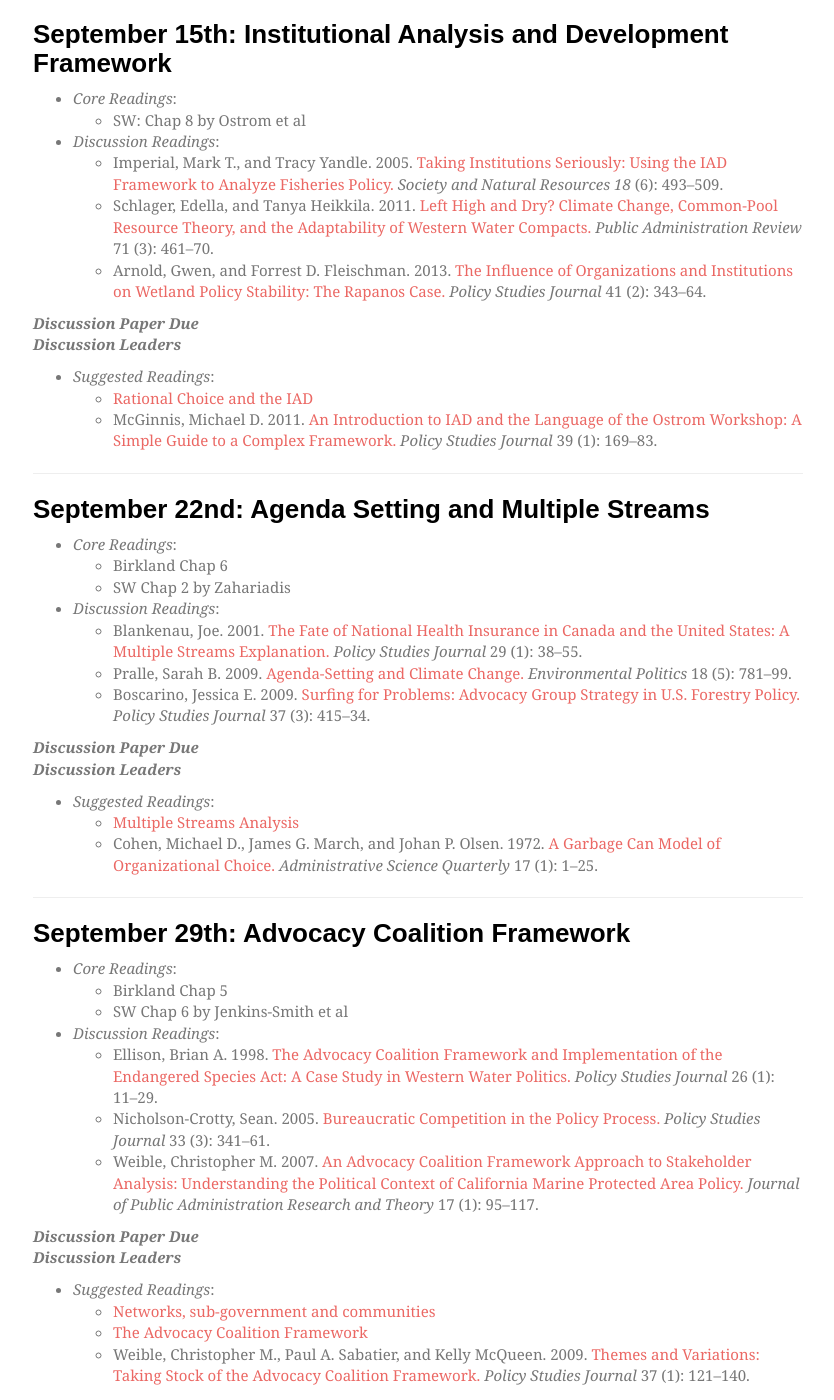
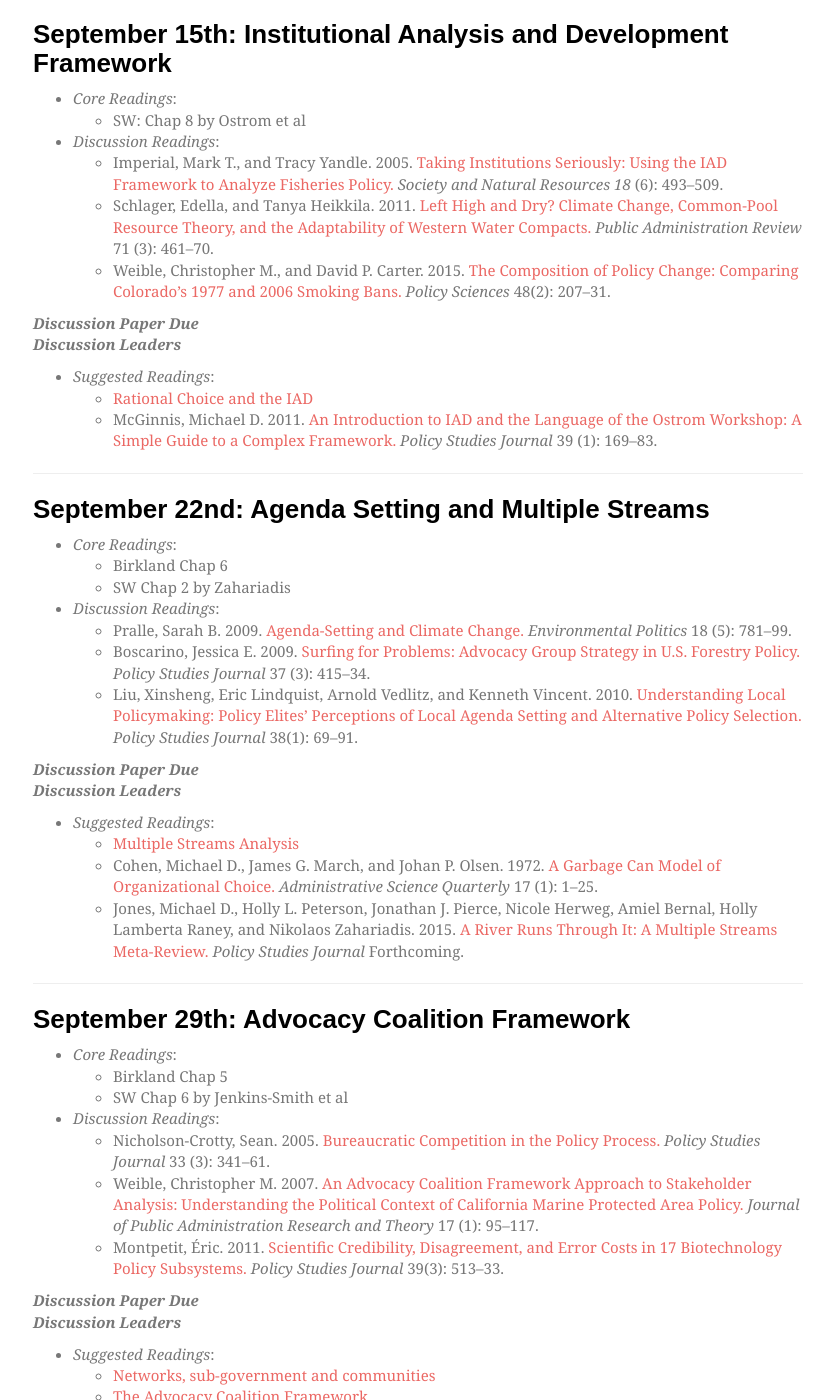
Before and after one commit to mnowlin/evss-puba602, a Jekyll site: the page built from schedule.md, in a window 1280 px wide and 1400 px high, scrolled down 1661 px. Shown: the whole window, without its empty margins (222-1056 px from the left). Built offline with Jekyll 4.4.1, drawn with Linux system fonts in a browser that asks for light colours; nearby versions of some CDN libraries; some web fonts are replaced; part of the change alters nothing that is shown; some of the changed text lies outside the part shown.

Commit message:
update schedule

```diff
--- a/schedule.md
+++ b/schedule.md
@@ -90,15 +90,14 @@ __Bertelli__: Bertelli, Anthony Micheal. 2012. _The Political Economy of Public
 
 -  _Discussion Readings_:
     * Imperial, Mark T., and Tracy Yandle. 2005. [Taking Institutions
-    Seriously: Using the IAD Framework to Analyze Fisheries Policy.]()
+    Seriously: Using the IAD Framework to Analyze Fisheries Policy.](http://www.tandfonline.com/doi/abs/10.1080/08941920590947922#.VdsyXXh6mi4)
     _Society and Natural Resources 18_ (6): 493–509.
     * Schlager, Edella, and Tanya Heikkila. 2011. [Left High and Dry?
     Climate Change, Common-Pool Resource Theory, and the Adaptability of
-    Western Water Compacts.]() _Public Administration Review_ 71 (3):
+    Western Water Compacts.](http://onlinelibrary.wiley.com/store/10.1111/j.1540-6210.2011.02367.x/asset/j.1540-6210.2011.02367.x.pdf;jsessionid=3F6029B0481111E4E0ED77D9153CB65C.f01t01?v=1&t=idq21loq&s=a8cac90648443e9f6af93207afb0f2c4e7862b68) _Public Administration Review_ 71 (3):
     461–70.
-    * Arnold, Gwen, and Forrest D. Fleischman. 2013. [The Influence of
-    Organizations and Institutions on Wetland Policy Stability: The
-    Rapanos Case.]() _Policy Studies Journal_ 41 (2): 343–64.
+    * Weible, Christopher M., and David P. Carter. 2015. [The Composition of Policy Change: Comparing Colorado’s 1977 and 2006 Smoking Bans.](http://link.springer.com/article/10.1007/s11077-015-9217-x) _Policy Sciences_ 48(2): 207–31.
+
 
 <span>***Discussion Paper Due***</span>\
 <span>***Discussion Leaders***</span>
@@ -106,7 +105,7 @@ __Bertelli__: Bertelli, Anthony Micheal. 2012. _The Political Economy of Public
 -  _Suggested Readings_:
     * [Rational Choice and the IAD](https://paulcairney.wordpress.com/2014/04/10/policy-concepts-in-1000-words-rational-choice-and-the-iad/)
     * McGinnis, Michael D. 2011. [An Introduction to IAD and the Language
-    of the Ostrom Workshop: A Simple Guide to a Complex Framework.]()
+    of the Ostrom Workshop: A Simple Guide to a Complex Framework.](http://onlinelibrary.wiley.com/doi/10.1111/j.1541-0072.2010.00401.x/full)
     _Policy Studies Journal_ 39 (1): 169–83.
 
 ---
@@ -118,14 +117,13 @@ __Bertelli__: Bertelli, Anthony Micheal. 2012. _The Political Economy of Public
     * SW Chap 2 by Zahariadis
 
 -  _Discussion Readings_:
-    * Blankenau, Joe. 2001. [The Fate of National Health Insurance in
-    Canada and the United States: A Multiple Streams Explanation.]()
-    _Policy Studies Journal_ 29 (1): 38–55.
-    * Pralle, Sarah B. 2009. [Agenda-Setting and Climate Change.]()
+    * Pralle, Sarah B. 2009. [Agenda-Setting and Climate Change.](http://www.tandfonline.com/doi/abs/10.1080/09644010903157115#.Vds0Wnh6mi4)
     _Environmental Politics_ 18 (5): 781–99.
     * Boscarino, Jessica E. 2009. [Surfing for Problems: Advocacy Group
-    Strategy in U.S. Forestry Policy.]() _Policy Studies Journal_ 37 (3):
+    Strategy in U.S. Forestry Policy.](http://onlinelibrary.wiley.com/doi/10.1111/j.1541-0072.2009.00321.x/full) _Policy Studies Journal_ 37 (3):
     415–34.
+    * Liu, Xinsheng, Eric Lindquist, Arnold Vedlitz, and Kenneth Vincent. 2010. [Understanding Local Policymaking: Policy Elites’ Perceptions of Local Agenda Setting and Alternative Policy Selection.](http://onlinelibrary.wiley.com/doi/10.1111/j.1541-0072.2009.00345.x/full) _Policy Studies Journal_ 38(1): 69–91.
+
 
 <span>***Discussion Paper Due***</span>\
 <span>***Discussion Leaders***</span>
@@ -133,8 +131,10 @@ __Bertelli__: Bertelli, Anthony Micheal. 2012. _The Political Economy of Public
 -  _Suggested Readings_:
     * [Multiple Streams Analysis](https://paulcairney.wordpress.com/2013/10/31/policy-concepts-in-1000-words-multiple-streams-analysis/)
     * Cohen, Michael D., James G. March, and Johan P. Olsen. 1972. [A
-    Garbage Can Model of Organizational Choice.]() _Administrative Science
+    Garbage Can Model of Organizational Choice.](http://www.jstor.org/stable/2392088?seq=1#page_scan_tab_contents) _Administrative Science
     Quarterly_ 17 (1): 1–25.
+    * Jones, Michael D., Holly L. Peterson, Jonathan J. Pierce, Nicole Herweg, Amiel Bernal, Holly Lamberta Raney, and Nikolaos Zahariadis. 2015. [A River Runs Through It: A Multiple Streams Meta-Review.](http://onlinelibrary.wiley.com/doi/10.1111/psj.12115/full) _Policy Studies Journal_ Forthcoming.
+
 
 ---
 
@@ -145,15 +145,14 @@ __Bertelli__: Bertelli, Anthony Micheal. 2012. _The Political Economy of Public
     * SW Chap 6 by Jenkins-Smith et al
 
 -  _Discussion Readings_:
-    * Ellison, Brian A. 1998. [The Advocacy Coalition Framework and
-    Implementation of the Endangered Species Act: A Case Study in
-    Western Water Politics.]() _Policy Studies Journal_ 26 (1): 11–29.
     * Nicholson-Crotty, Sean. 2005. [Bureaucratic Competition in the
-    Policy Process.]() _Policy Studies Journal_ 33 (3): 341–61.
+    Policy Process.](http://onlinelibrary.wiley.com/doi/10.1111/j.1541-0072.2005.00119.x/full) _Policy Studies Journal_ 33 (3): 341–61.
     * Weible, Christopher M. 2007. [An Advocacy Coalition Framework
     Approach to Stakeholder Analysis: Understanding the Political
-    Context of California Marine Protected Area Policy.]() _Journal of
+    Context of California Marine Protected Area Policy.](http://jpart.oxfordjournals.org/content/17/1/95.short) _Journal of
     Public Administration Research and Theory_ 17 (1): 95–117.
+    * Montpetit, Éric. 2011. [Scientific Credibility, Disagreement, and Error Costs in 17 Biotechnology Policy Subsystems.](http://onlinelibrary.wiley.com/doi/10.1111/j.1541-0072.2011.00419.x/abstract) _Policy Studies Journal_ 39(3): 513–33.
+
 
 <span>***Discussion Paper Due***</span>\
 <span>***Discussion Leaders***</span>
@@ -162,8 +161,7 @@ __Bertelli__: Bertelli, Anthony Micheal. 2012. _The Political Economy of Public
     * [Networks, sub-government and communities](https://paulcairney.wordpress.com/2014/03/25/policy-concepts-in-1000-words-networks-sub-government-and-communities/)
     * [The Advocacy Coalition Framework](https://paulcairney.wordpress.com/2013/10/30/policy-concepts-in-1000-words-the-advocacy-coalition-framework/)
     * Weible, Christopher M., Paul A. Sabatier, and Kelly McQueen. 2009.
-    [Themes and Variations: Taking Stock of the Advocacy Coalition
-    Framework.]() _Policy Studies Journal_ 37 (1): 121–140.
+    [Themes and Variations: Taking Stock of the Advocacy Coalition Framework.](http://onlinelibrary.wiley.com/doi/10.1111/j.1541-0072.2008.00299.x/full) _Policy Studies Journal_ 37 (1): 121–140.
 
 ---
 
@@ -174,12 +172,11 @@ __Bertelli__: Bertelli, Anthony Micheal. 2012. _The Political Economy of Public
 
 *   _Discussion Readings_:
     * Baumgartner, Frank R., and Bryan D. Jones. 1991. [Agenda Dynamics
-    and Policy Subsystems.]() _The Journal of Politics_ 53 (4): 1044–1074.
+    and Policy Subsystems.](http://journals.cambridge.org/action/displayAbstract?fromPage=online&aid=6274660&fileId=S0022381600071681) _The Journal of Politics_ 53 (4): 1044–1074.
     * Worsham, Jeffrey. 2006. [Up in Smoke: Mapping Subsystem Dynamics in
-    Tobacco Policy.]() _Policy Studies Journal_ 34 (3): 437–52.
+    Tobacco Policy.](http://onlinelibrary.wiley.com/store/10.1111/j.1541-0072.2006.00181.x/asset/j.1541-0072.2006.00181.x.pdf?v=1&t=idq4acmh&s=3345cbe4dbdbfa2c7f350c21e53cc0e9403b323a) _Policy Studies Journal_ 34 (3): 437–52.
     * Robinson, Scott E., Carla M. Flink, and Chad M. King. 2014.
-    [Organizational History and Budgetary Punctuation.]() _Journal of
-    Public Administration Research and Theory_ 24 (2): 459–71.
+    [Organizational History and Budgetary Punctuation.](http://jpart.oxfordjournals.org/content/24/2/459.short) _Journal of Public Administration Research and Theory_ 24 (2): 459–71.
 
 <span>***Discussion Paper Due***</span>\
 <span>***Discussion Leaders***</span>
@@ -187,7 +184,7 @@ __Bertelli__: Bertelli, Anthony Micheal. 2012. _The Political Economy of Public
 *  _Suggested Readings_:
     * [Punctuated Equilibrium Theory](https://paulcairney.wordpress.com/2013/10/29/policy-concepts-in-1000-words-punctuated-equilibrium-theory/)
     * Workman, Samuel, Bryan D. Jones, and Ashley E. Jochim. 2009.
-    [Information Processing and Policy Dynamics.] _Policy Studies Journal_
+    [Information Processing and Policy Dynamics.](http://onlinelibrary.wiley.com/doi/10.1111/j.1541-0072.2008.00296.x/full) _Policy Studies Journal_
     37 (1): 75–92.
 
 ---
@@ -199,14 +196,14 @@ __Bertelli__: Bertelli, Anthony Micheal. 2012. _The Political Economy of Public
 
 *   _Discussion Readings_:
     * Shanahan, Elizabeth A., Michael D. Jones, and Mark K. McBeth. 2011.
-    [Policy Narratives and Policy Processes.]() _Policy Studies Journal_ 39
+    [Policy Narratives and Policy Processes.](http://onlinelibrary.wiley.com/doi/10.1111/j.1541-0072.2011.00420.x/full) _Policy Studies Journal_ 39
     (3): 535–561.
     * McBeth, Mark K., Elizabeth A. Shanahan, Molly C. Arrandale Anderson,
     and Barbara Rose. 2012. [Policy Story or Gory Story? Narrative
     Policy Framework Analysis of Buffalo Field Campaign’s YouTube
-    Videos.]() _Policy and Internet_ 4 (3-4): 159–183.
+    Videos.](http://onlinelibrary.wiley.com/doi/10.1002/poi3.15/full) _Policy and Internet_ 4 (3-4): 159–183.
     * Jones, Michael D. 2014. [Cultural Characters and Climate Change: How
-    Heroes Shape Our Perception of Climate Science.]() _Social
+    Heroes Shape Our Perception of Climate Science.](http://onlinelibrary.wiley.com/doi/10.1111/ssqu.12043/full) _Social
     Science Quarterly_ 95 (1): 1–39.
 
 <span>***Discussion Paper Due***</span>\
@@ -215,7 +212,7 @@ __Bertelli__: Bertelli, Anthony Micheal. 2012. _The Political Economy of Public
 *   _Suggested Readings_:
     * [Critical Policy Studies and the Narrative Policy Framework](https://paulcairney.wordpress.com/2015/03/06/policy-concepts-in-1000-words-critical-policy-studies-and-the-narrative-policy-framework/)
     * Jones, Michael D., and Mark K. McBeth. 2010. [A Narrative Policy
-    Framework: Clear Enough to Be Wrong?]() _Policy Studies Journal_ 38 (2):
+    Framework: Clear Enough to Be Wrong?](http://onlinelibrary.wiley.com/store/10.1111/j.1541-0072.2010.00364.x/asset/j.1541-0072.2010.00364.x.pdf?v=1&t=idq661mn&s=48509474fe3924ae22b9782cf00a0cd0ad017e19) _Policy Studies Journal_ 38 (2):
     329–353.
 
 ---
@@ -232,12 +229,12 @@ __Bertelli__: Bertelli, Anthony Micheal. 2012. _The Political Economy of Public
 *   _Discussion Readings_:
     * Matisoff, Daniel C. 2008. [The Adoption of State Climate Change
     Policies and Renewable Portfolio Standards: Regional Diffusion or
-    Internal Determinants?]() _Review of Policy Research_ 25 (6): 527–546.
+    Internal Determinants?](http://onlinelibrary.wiley.com/doi/10.1111/j.1541-1338.2008.00360.x/full) _Review of Policy Research_ 25 (6): 527–546.
     * Nicholson-Crotty, Sean. 2009. [The Politics of Diffusion: Public
-    Policy in the American States.]() _The Journal of Politics_ 71 (01):
+    Policy in the American States.](http://journals.cambridge.org/action/displayAbstract?fromPage=online&aid=3501972&fileId=S0022381608090129) _The Journal of Politics_ 71 (01):
     192–205.
     * Boushey, Graeme. 2012. [Punctuated Equilibrium Theory and the
-    Diffusion of Innovations.]() _Policy Studies Journal_ 40 (1): 127–146.
+    Diffusion of Innovations.](http://onlinelibrary.wiley.com/doi/10.1111/j.1541-0072.2011.00437.x/full) _Policy Studies Journal_ 40 (1): 127–146.
 
 <span>***Discussion Paper Due***</span>\
 <span>***Discussion Leaders***</span>
@@ -245,7 +242,7 @@ __Bertelli__: Bertelli, Anthony Micheal. 2012. _The Political Economy of Public
 *   _Suggested Readings_:
     * [Policy Transfer and Learning](https://paulcairney.wordpress.com/2013/11/11/policy-concepts-in-1000-words-policy-transfer-and-learning/)
     * Shipan, Charles R., and Craig Volden. 2012. [Policy Diffusion: Seven
-    Lessons for Scholars and Practitioners.]() _Public Administration
+    Lessons for Scholars and Practitioners.](http://onlinelibrary.wiley.com/doi/10.1111/j.1540-6210.2012.02610.x/full) _Public Administration
     Review_ 72 (6): 788–796.
 
 ---
@@ -259,18 +256,18 @@ __Bertelli__: Bertelli, Anthony Micheal. 2012. _The Political Economy of Public
 *   _Discussion Readings_:
     * Nicholson-Crotty, Jill, and Sean Nicholson-Crotty. 2004. [Social
     Construction and Policy Implementation: Inmate Health as a Public
-    Health Issue.]() _Social Science Quarterly_ 85(2): 240–256.
-    * Schneider, Anne. 2006. [Patterns of Change in the Use of Imprisonment in the American States: An Integration of Path Dependence, Punctuated Equilibrium and Policy Design Approaches.]() _Political Research Quarterly_ 59(3): 457-470
+    Health Issue.](http://onlinelibrary.wiley.com/doi/10.1111/j.0038-4941.2004.08502002.x/full) _Social Science Quarterly_ 85(2): 240–256.
+    * Schneider, Anne. 2006. [Patterns of Change in the Use of Imprisonment in the American States: An Integration of Path Dependence, Punctuated Equilibrium and Policy Design Approaches.](http://prq.sagepub.com/content/59/3/457.short) _Political Research Quarterly_ 59(3): 457-470
     * Reich, Gary, and Jay Barth. 2010. [Educating Citizens or Defying
     Federal Authority? A Comparative Study of In-State Tuition for
-    Undocumented Students.]() _Policy Studies Journal_ 38(3): 419–445.
+    Undocumented Students.](http://onlinelibrary.wiley.com/doi/10.1111/j.1541-0072.2010.00368.x/full) _Policy Studies Journal_ 38(3): 419–445.
 
 <span>***Discussion Paper Due***</span>\
 <span>***Discussion Leaders***</span>
 
 *  _Suggested Readings_:
     * [Power and Ideas](https://paulcairney.wordpress.com/2013/11/01/policy-concepts-in-1000-words-power-and-ideas/)
-    * Pierce, Jonathan J., Saba Siddiki, Michael D. Jones, Kristin Schumacher, Andrew Pattison, and Holly Peterson. 2014. [Social Construction and Policy Design: A Review of Past Applications.]() _Policy Studies Journal_ 42(1): 1–29.
+    * Pierce, Jonathan J., Saba Siddiki, Michael D. Jones, Kristin Schumacher, Andrew Pattison, and Holly Peterson. 2014. [Social Construction and Policy Design: A Review of Past Applications.](http://onlinelibrary.wiley.com/doi/10.1111/psj.12040/full) _Policy Studies Journal_ 42(1): 1–29.
 
 ---
 
@@ -283,13 +280,13 @@ __Bertelli__: Bertelli, Anthony Micheal. 2012. _The Political Economy of Public
 *   _Discussion Readings_:
     * Carlson, Deven, Robert Haveman, Thomas Kaplan, and Barbara Wolfe.
     2011. [The Benefits and Costs of the Section 8 Housing Subsidy
-    Program: A Framework and Estimates of First-Year Effects.]() _Journal
+    Program: A Framework and Estimates of First-Year Effects.](http://onlinelibrary.wiley.com/doi/10.1002/pam.20561/full) _Journal
     of Policy Analysis and Management_ 30(2): 233–255.
     * Courtemanche, Charles J., and Daniela Zapata. 2013. [Does Universal
-    Coverage Improve Health? The Massachusetts Experience.]() _Journal of
+    Coverage Improve Health? The Massachusetts Experience.](http://onlinelibrary.wiley.com/doi/10.1002/pam.21737/full) _Journal of
     Policy Analysis and Management_
     * Shulock, Nancy. 1999. [The Paradox of Policy Analysis: If It Is Not
-    Used, Why Do We Produce So Much of It?]() _Journal of Policy Analysis
+    Used, Why Do We Produce So Much of It?](http://onlinelibrary.wiley.com/store/10.1002/(SICI)1520-6688(199921)18:2%3C226::AID-PAM2%3E3.0.CO;2-J/asset/2_ftp.pdf?v=1&t=idq9qarh&s=adbed9374a08b1d2c3818bf6a8e19f5690f43d4e) _Journal of Policy Analysis
     and Management_ 18(2): 226–244.
 
 <span>***Discussion Paper Due***</span>\
@@ -329,7 +326,7 @@ __Book Review part 2 due__
 *   _Core Readings_:
     * SW: Chap 11
     * Weible, Christopher M., Tanya Heikkila, Peter deLeon, and Paul A.
-    Sabatier. 2012. [Understanding and Influencing the Policy Process.]()
+    Sabatier. 2012. [Understanding and Influencing the Policy Process.](http://link.springer.com/article/10.1007/s11077-011-9143-5)
     _Policy Sciences_ 45(1): 1–21.
 
 ---
```
Also changed, not shown: 1 other file.
